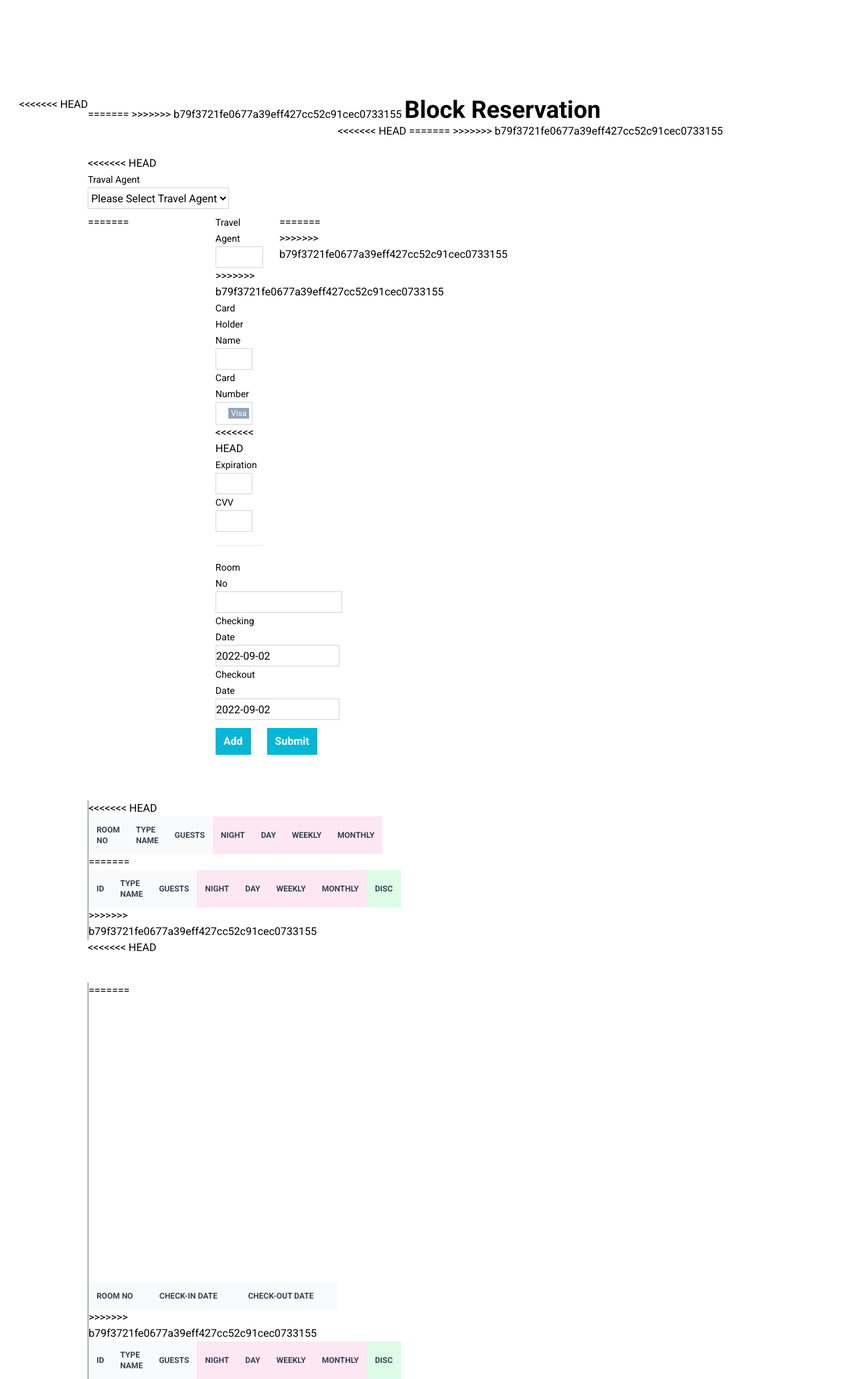
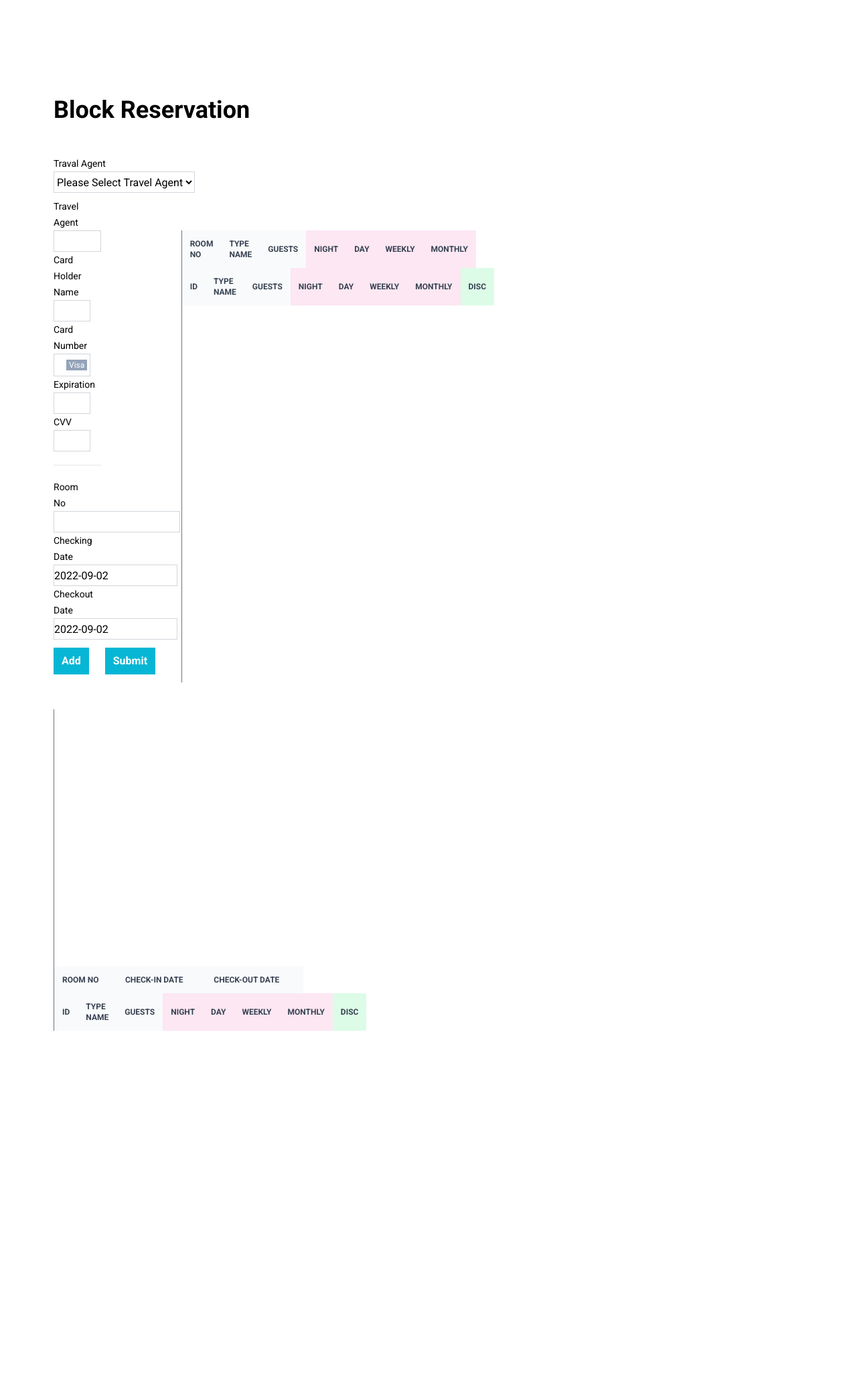
Before and after one commit to 0xbyt3z/TopupHotelRev, a PHP site: page /block_reservation.php in a window 1280 px wide. Shown: the part 52-2111 px from the top of the page at 67% size. After the commit the page ends 1591 px from the top, so only its background shows below. Run offline with PHP 8.4, Linux system fonts and the light colour scheme; a user stored in the database is signed in; data comes from the database, SQL or seed files in the repository; data that the repository does not hold is empty; some libraries are stand-ins or nearby versions.

Commit message:
Update block_reservation.php

```diff
--- a/block_reservation.php
+++ b/block_reservation.php
@@ -23,16 +23,16 @@
     ?>
 
     <div class="w-screen h-full flex mt-36 justify-center">
-<<<<<<< HEAD
+
         <form method="post" id="add_reservation">
-=======
+
         <form method="">
->>>>>>> b79f3721fe0677a39eff427cc52c91cec0733155
+
             <span class="text-4xl font-bold mb-10">Block Reservation</span>
             <div class="h-auto w-[70rem] flex ">
                 <!--left-->
                 <div class="w-1/3 mt-12 h-auto ">
-<<<<<<< HEAD
+
                     <div class="grid grid-cols-2 gap-2">
                         <div class="mr-4 group">
                             <label for="" class="text-sm">Traval Agent</label>
@@ -43,14 +43,12 @@
                         <div class="mr-4 group">
 
                         </div>
-=======
                 <div class="grid grid-cols-2 gap-2">
                                 <div class="mr-4 group">
                                     <label for="" class="text-sm">Travel Agent</label>
                                     <input type="text"
                                         class="h-8 w-full border border-gray-300 outline-0 pl-2 focus:border-gray-900"
                                         required>
->>>>>>> b79f3721fe0677a39eff427cc52c91cec0733155
 
                         <div class="mr-4 group col-span-2">
                             <label for="" class="text-sm">Card Holder Name</label>
@@ -63,7 +61,6 @@
                                 <input type="text" name="crdno" id="crdno" oninput="handleCreditCard();" class="h-8 w-full  outline-0 group-focus-within:border-gray-900" required>
                                 <span class="text-xs  m-2 mr-0 px-1 bg-slate-400 text-white">Visa</span>
                             </div>
-<<<<<<< HEAD
                         </div>
                         <div class="mr-4 group">
                             <label for="" class="text-sm">Expiration</label>
@@ -101,14 +98,11 @@
                             <button type='button' class="w-24 mx-3 bg-cyan-500 py-2 px-3 my-3 text-white font-bold " id="SubBtn">Submit</button>
                         </div>
                     </div>
-=======
->>>>>>> b79f3721fe0677a39eff427cc52c91cec0733155
                 </div>
 
 
                 <!--right-->
                 <div class="w-2/3 mt-12 h-auto border-0 border-l-[1px] border-l-gray-500">
-<<<<<<< HEAD
                     <table class="w-full max-w-[63vw] text-sm text-left text-gray-500" id="tblData">
                         <thead class="text-xs text-gray-700 uppercase bg-gray-50 sticky top-0">
                             <tr>
@@ -141,7 +135,6 @@
                         </tbody>
 
                     </table>
-=======
                 <table class="w-full max-w-[63vw] text-sm text-left text-gray-500">
                     <thead class="text-xs text-gray-700 uppercase bg-gray-50 sticky top-0">
                         <tr>
@@ -177,13 +170,11 @@
                     </tbody>
 
                 </table>
->>>>>>> b79f3721fe0677a39eff427cc52c91cec0733155
                 </div>
 
             </div>
 
             <!--table -->
-<<<<<<< HEAD
             <div class="mt-10 h-auto border-0 border-l-[1px] border-l-gray-500">
                 <input type="hidden" name="addrow_cnt" id="addrow_cnt" value="0">
                 <table class="w-full max-w-[63vw] text-sm text-left text-gray-500" id="tmp_tblData">
@@ -203,7 +194,6 @@
                     <tbody>
                         <!-- rows will programatically append here -->
                     </tbody>
-=======
             <div class="mt-10 h-96 w-[50rem] flex overflow-auto overflow-x-hidden">
                 <table class="w-full max-w-[63vw] text-sm text-left text-gray-500">
                     <thead class="text-xs text-gray-700 uppercase bg-gray-50 sticky top-0">
@@ -239,7 +229,6 @@
 
                     </tbody>
 
->>>>>>> b79f3721fe0677a39eff427cc52c91cec0733155
                 </table>
             </div>
 
@@ -250,7 +239,7 @@
 
 </html>
 
-<<<<<<< HEAD
+
 <script>
     $().ready(function() {
 
@@ -402,5 +391,3 @@
 
     });
 </script>
-=======
->>>>>>> b79f3721fe0677a39eff427cc52c91cec0733155
```
